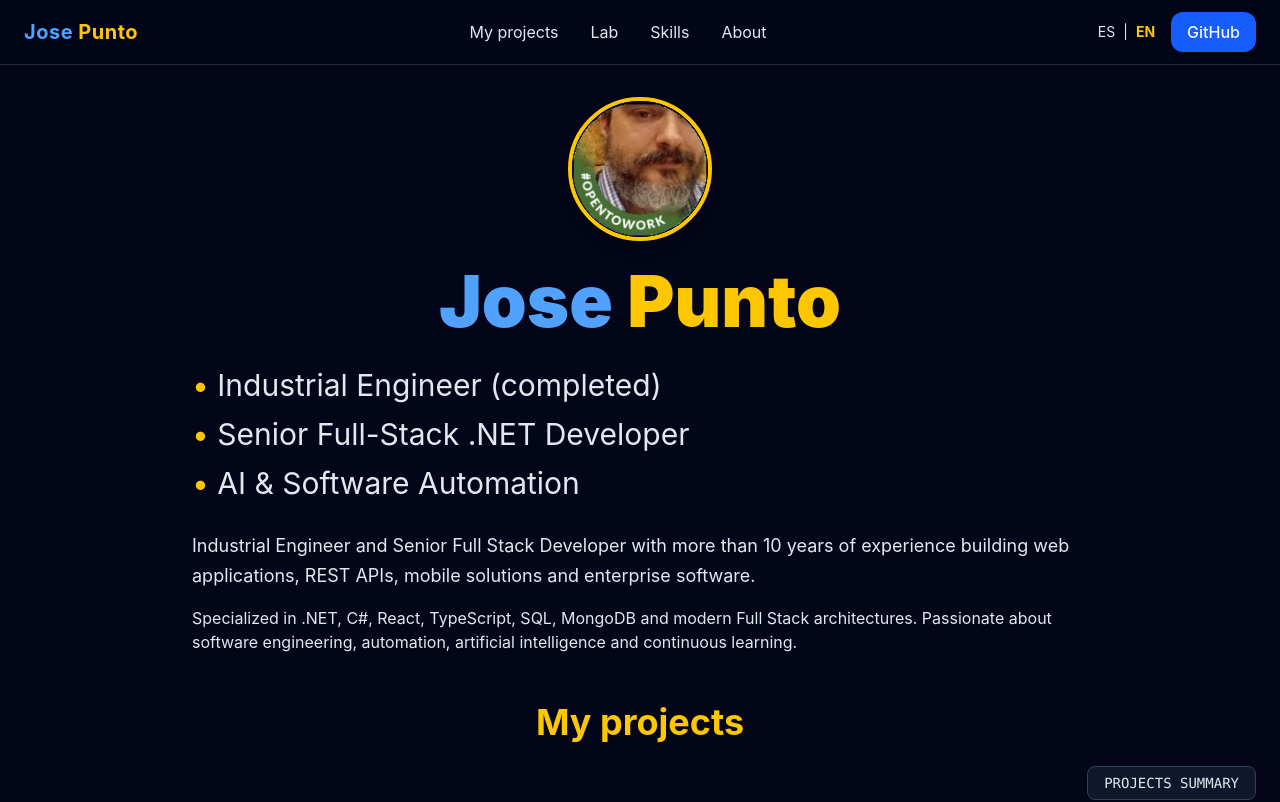
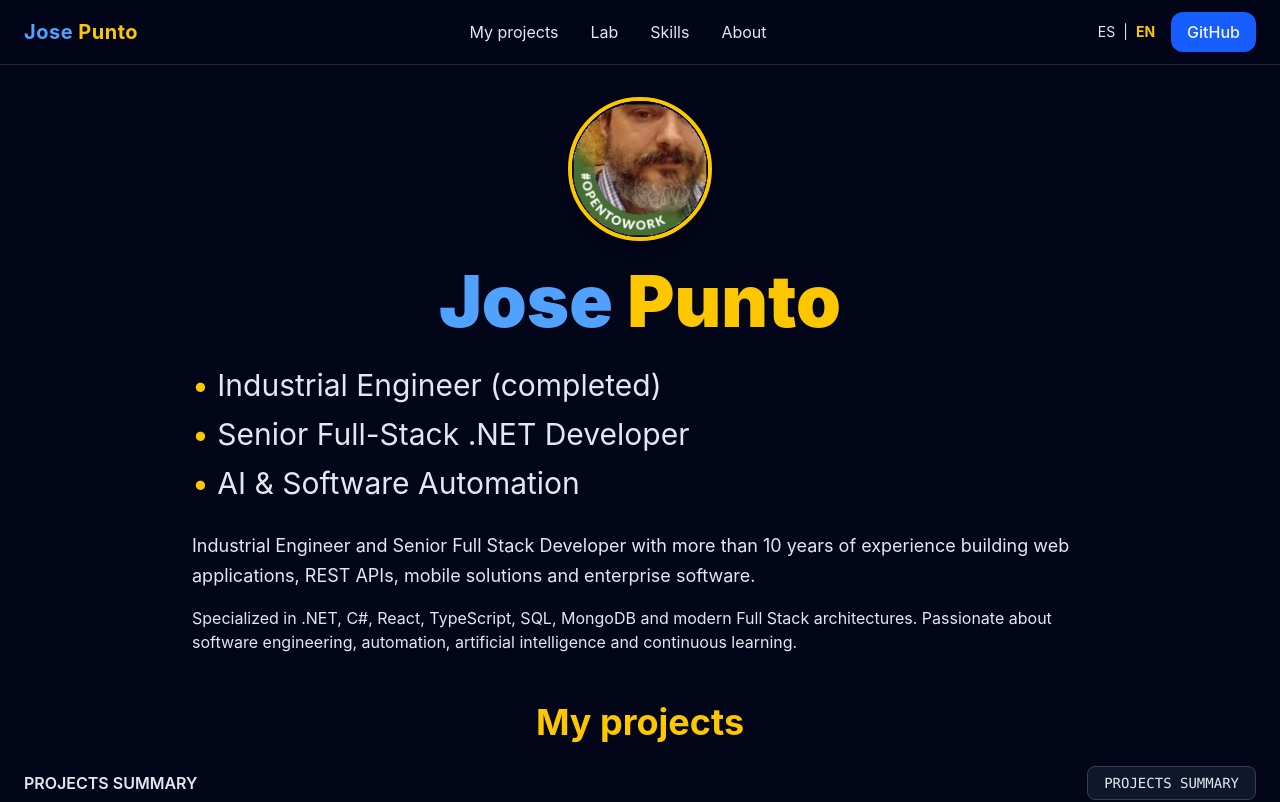
Before and after one commit to iamjosepunto/iamjosepunto.github.io, a React (Vite) app: page / in a window 1280 px wide. Shown: the top 802 px of the page. Built offline with nearby package versions, Linux system fonts and the light colour scheme.

Commit message:
Projects: cabecera izquierda en fila resumen

```diff
--- a/src/components/Projects.tsx
+++ b/src/components/Projects.tsx
@@ -43,7 +43,24 @@ const Projects = () => {
       {/* Teclado de tareas */}
       <div className="flex flex-col gap-3 mb-8">
         {/* Tecla especial: Resumen de proyectos */}
-        <div className="flex md:justify-end border-b border-slate-800 pb-3">
+        <div
+          className="
+            flex
+            flex-col
+            md:flex-row
+            md:items-center
+            md:justify-between
+            gap-3
+            border-b
+            border-slate-800
+            pb-3
+          "
+        >
+          <span className="text-base font-semibold text-ivory truncate">
+            {t("projects.summary.label")}
+          </span>
+
+          <div className="flex md:justify-end shrink-0">
             <button
               onClick={() => setSelected(SUMMARY)}
               className={
@@ -55,6 +72,7 @@ const Projects = () => {
             >
               {t("projects.summary.label")}
             </button>
+          </div>
         </div>
 
         {PROJECT_GROUPS.map((group) => (
```
Lines whose indentation alone changed are shown as unchanged.
